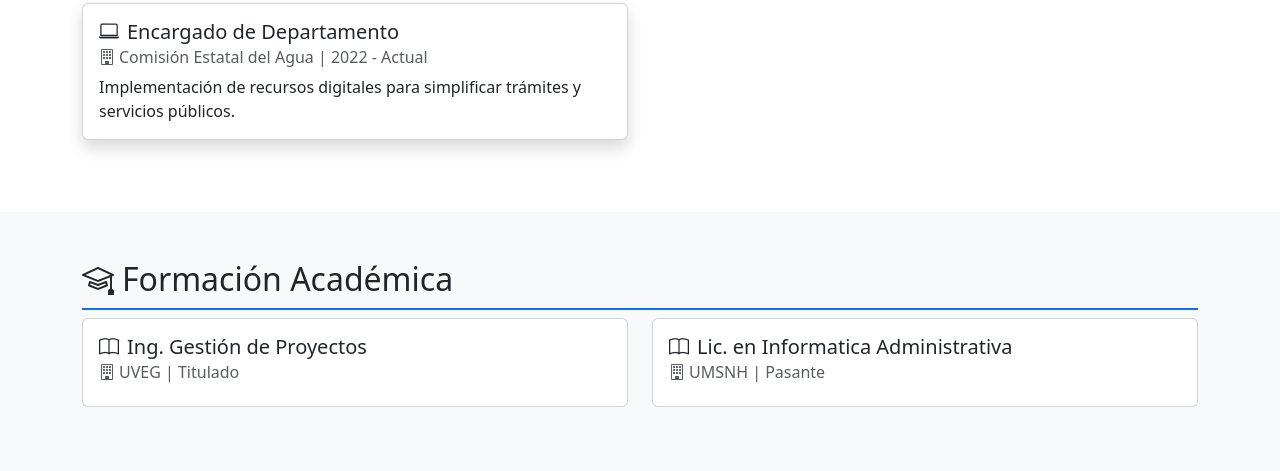
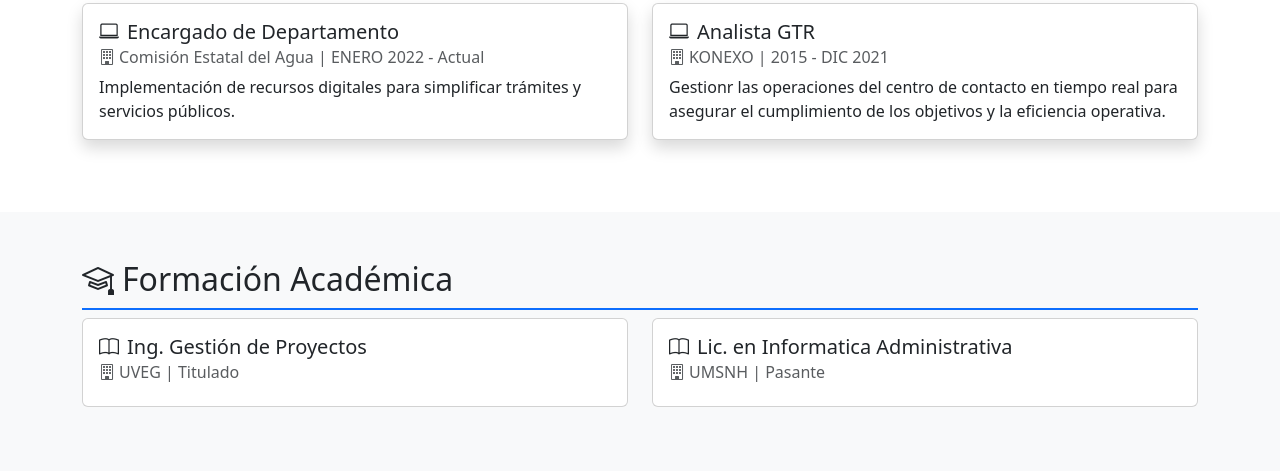
Before and after one commit to OscarNiep/Practica_CV_ONP, a plain HTML site: page index.html in a window 1280 px wide. Shown: the part 629-1100 px from the top of the page. Drawn offline with nearby package versions, Linux system fonts and the light colour scheme.

Commit message:
Update index.html

```diff
--- a/index.html
+++ b/index.html
@@ -79,14 +79,21 @@
                     <div class="card h-100 shadow">
                         <div class="card-body">
                             <h5 class="card-title"><i class="bi bi-laptop me-2"></i>Encargado de Departamento</h5>
-                            <h6 class="card-subtitle mb-2 text-muted"><i class="bi bi-building me-1"></i>Comisión Estatal del Agua | 2022 - Actual</h6>
+                            <h6 class="card-subtitle mb-2 text-muted"><i class="bi bi-building me-1"></i>Comisión Estatal del Agua | ENERO 2022 - Actual</h6>
                             <p class="card-text">Implementación de recursos digitales para simplificar trámites y servicios públicos.</p>
                         </div>
                     </div>
                 </div>
-                <!-- Más experiencias... -->
-            </div>
-        </div>
+                <!-- Experiencia 2 -->
+                <div class="col-md-6 mb-4">
+                    <div class="card h-100 shadow">
+                        <div class="card-body">
+                            <h5 class="card-title"><i class="bi bi-laptop me-2"></i>Analista GTR</h5>
+                            <h6 class="card-subtitle mb-2 text-muted"><i class="bi bi-building me-1"></i>KONEXO | 2015 - DIC 2021</h6>
+                            <p class="card-text">Gestionr las operaciones del centro de contacto en tiempo real para asegurar el cumplimiento de los objetivos y la eficiencia operativa.</p>
+                        </div>
+                    </div>
+                </div>
     </section>
 
     <!-- Educación -->
```
